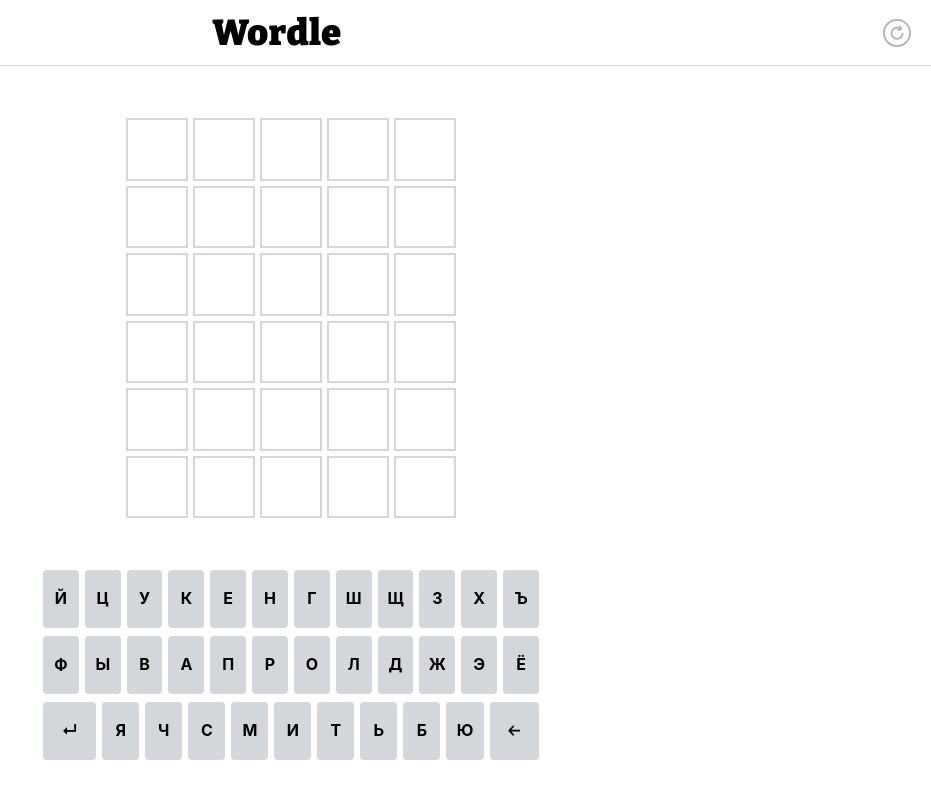
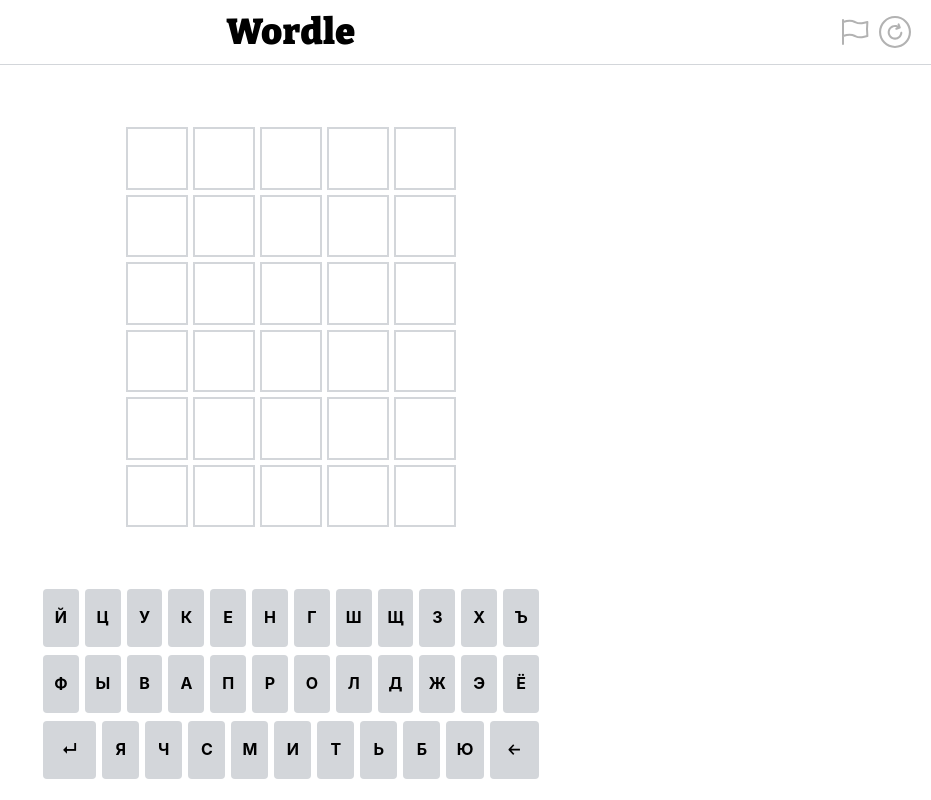
Before and after one commit to DenisShamanskiy/react-demo-wordle, a React (Create React App) app: page / in a window 1280 px wide. Shown: the whole page, without its empty margins (349-1280 px from the left). Built offline with nearby package versions, Linux system fonts and the light colour scheme.

Commit message:
Добавлена возможность сдаться

```diff
--- a/src/components/App.tsx
+++ b/src/components/App.tsx
@@ -2,6 +2,7 @@
 import 'tw-elements';
 import { WORDS } from 'words';
 import { useAppDispatch, useAppSelector } from 'hook';
+import useCurrentHeight from 'utils/getHeight';
 import { setAlert } from 'store/alertSlice';
 import { addLetter, colorLetter, removeLetter } from 'store/boardSlice';
 import { addCurrentGuess, removeCurrentGuess, resetCurrentGuess } from 'store/currentGuessSlice';
@@ -12,9 +13,8 @@
 import Alert from './Alert';
 import Header from './Header';
 import Main from './Main';
-import useCurrentHeight from 'utils/getHeight';
 import Modal from './Modal';
-import { GameLost, Restart } from './ModalContent'
+import { GameLost, LeaveGame, Restart } from './ModalContent'
 
 function App() {
   const styleHeight = {
@@ -27,7 +27,6 @@
   const currentGuess  = useAppSelector(state => state.currentGuess.currentGuessSlice);
   const rightGuess  = useAppSelector(state => state.rightGuess.rightGuessSlice);
   const { open, window }  = useAppSelector(state => state.modal.modalSlice);
-
 
   const keyDownHandler = (event: React.KeyboardEvent<HTMLDivElement>) => {
     if (guessesRemaining === 0) return
@@ -127,6 +126,8 @@
         return <Restart/>
       case "GameLost":
         return <GameLost/>
+      case "LeaveGame":
+        return <LeaveGame/>
       default:
         return undefined
     }
--- a/src/components/Header.tsx
+++ b/src/components/Header.tsx
@@ -1,6 +1,7 @@
 import { useAppDispatch, useAppSelector } from "hook";
 import { activeModal } from "store/modalSlice";
 import icom from "../icon/redo-circle-outline-icon.svg"
+import flag from "../icon/flag-line-icon.svg"
 
 const Header = () => {
 
@@ -9,13 +10,21 @@
   const dispatch = useAppDispatch();
 
   return (
-    <header className="header">
-        <h1 className="header__title">Wordle</h1>
-        <div className="flex flex-col relative group">
+    <header className="h-10 sm:h-[65px] px-4 md:px-5 flex items-center text-[color:var(--color-tone-1)] border-b border-[color:var(--color-tone-4)]">
+    <h1 className="md:ml-36 grow-[2] font-black text-[28px] md:text-[32px] lg:text-[36px] tracking-[0.01em] text-left md:text-center pointer-events-none relative leading-none font-['Bitter']">Wordle</h1>
+    <div className="w-36 flex justify-end items-center">
       <button
         type="button"
-            className="icon"
-            onClick={() => dispatch(activeModal({open: true, window: "Restart"}))}
+        className="inline-block mr-2 w-7 h-7 md:w-8 md:h-8 rounded disabled:pointer-events-none disabled:opacity-30 hover:scale-110 transition duration-300 ease-in-out"
+        onClick={() => dispatch(activeModal({open: true, window: "Restart", title: "Сдаёшься?"}))}
+        style={{backgroundImage: `url(${flag})`}}
+        disabled={board[0]?.every((item) => item.color === "")}
+        >
+        </button>
+        <button
+          type="button"
+          className="inline-block w-7 h-7 md:w-8 md:h-8 rounded disabled:pointer-events-none disabled:opacity-30 hover:scale-110 transition duration-300 ease-in-out"
+          onClick={() => dispatch(activeModal({open: true, window: "Restart", title: "Начнём сначала?"}))}
           style={{backgroundImage: `url(${icom})`}}
           disabled={board[0]?.every((item) => item.color === "")}
           >
--- a/src/components/Keyboard.tsx
+++ b/src/components/Keyboard.tsx
@@ -9,7 +9,7 @@
   const keyBoard  = useAppSelector(state => state.keyBoard.keyBoard);
 
     return (
-      <div className="block mx-2 mb-10 select-none">
+      <div className="block mx-2 mb-5 select-none">
         {keyBoard.map((_, indexRow) => {
           return (
             <div className="flex w-full mt-0 mb-2 mx-auto last:mb-0 touch-manipulation" key={indexRow}>
--- a/src/components/ModalContent.tsx
+++ b/src/components/ModalContent.tsx
@@ -11,21 +11,24 @@
 
     const dispatch = useAppDispatch();
 
-    const { window }  = useAppSelector(state => state.modal.modalSlice);
+    const { window, title }  = useAppSelector(state => state.modal.modalSlice);
 
     const resetGame = () => {
         dispatch(restartRightGuess())
         dispatch(resetBoard())
         dispatch(restartColorKey())
         dispatch(restartGuessesRemaining())
-        dispatch(activeModal({open: false, window: window}))
+        dispatch(activeModal({open: false, window: window, title: title}))
+        if (title === "Сдаёшься?") {
+            setTimeout(() => dispatch(activeModal({open: true, window: "LeaveGame"})), 700 )
+        }
     }
 
     return (
         <div className="w-80">
-            <h2 className="py-4 text-base font-extrabold text-center uppercase ">Начнём сначала?</h2>
+            <h2 className="py-4 text-base font-bold text-center uppercase ">{title}</h2>
             <div className="py-4 flex justify-center items-center">
-                <button className="inline-block w-4/12 h-9 mr-2 rounded bg-[#aa6464] font-bold text-white hover:scale-105" onClick={() => dispatch(activeModal({open: false, window: window}))}>НЕТ</button>
+                <button className="inline-block w-4/12 h-9 mr-2 rounded bg-[#aa6464] font-bold text-white hover:scale-105" onClick={() => dispatch(activeModal({open: false, window: window, title: title}))}>НЕТ</button>
                 <button className="inline-block w-4/12 h-9 ml-2 rounded bg-[#6475aa] font-bold text-white hover:scale-105" onClick={() => resetGame()}>ДА</button>
             </div>
         </div>
@@ -71,3 +74,28 @@
         </div>
     );
 }
+
+export const LeaveGame = () => {
+
+    const dispatch = useAppDispatch();
+
+    const { open, window }  = useAppSelector(state => state.modal.modalSlice);
+
+    const rightGuess  = useAppSelector(state => state.rightGuess.rightGuessSlice);
+
+    return (
+        <div className="w-80">
+            <p className="py-4 text-base font-bold text-center border-b border-dotted border-[color:var(--color-tone-4)] uppercase box-border">Загаданное слово</p>
+            <div className="py-4 flex justify-center items-center border-b border-dotted border-[color:var(--color-tone-4)]">
+                {[...rightGuess].map((item, ind) => {
+                        return (
+                            <div className={`w-9 h-9 mr-1 last-of-type:mr-0 inline-flex justify-center items-center text-2xl leading-8 font-extrabold align-middle box-border uppercase select-none bg-[#6aaa64] border-0 text-[#ffffff] ${!open && "opacity-0"}`} key={ind}>{item}</div>
+                        );
+                    })}
+            </div>
+            <div className="py-4 flex justify-center items-center">
+                <button className="inline-block w-4/12 h-9 rounded bg-[#6475aa] font-bold text-white hover:scale-105" onClick={() => dispatch(activeModal({open: false, window: window}))}>ХОРОШО</button>
+            </div>
+        </div>
+    );
+}
--- a/src/index.css
+++ b/src/index.css
@@ -23,12 +23,6 @@
   }
 }
 @layer components {
-  .header {
-    @apply h-10 sm:h-[65px] px-4 md:px-5 flex flex-row items-center justify-start flex-nowrap text-[color:var(--color-tone-1)] border-b border-[color:var(--color-tone-4)] box-content
-  }
-  .header__title {
-    @apply grow-[2] font-black text-[28px] md:text-[32px] lg:text-[36px] tracking-[0.01em] text-left md:text-center left-0 right-0 pointer-events-none relative box-border leading-none font-['Bitter']
-  }
   .letter {
     @apply w-full inline-flex justify-center items-center text-[2rem] leading-8 font-extrabold align-middle box-border uppercase select-none border-2 border-[#d3d6da];
   }
@@ -48,7 +42,7 @@
     @apply font-bold border-0 p-0 mt-0 mr-1.5 mb-0 ml-0 h-[58px] rounded cursor-pointer select-none  flex-1 flex justify-center items-center last:mr-0;
   }
   .icon {
-    @apply z-50 inline-block w-7 h-7 rounded disabled:pointer-events-none disabled:opacity-30 hover:rotate-[360deg] transition duration-500 ease-in-out;
+    @apply inline-block w-7 h-7 rounded disabled:pointer-events-none disabled:opacity-30 hover:rotate-[360deg] transition duration-500 ease-in-out;
   }
   .modal {
     @apply fixed w-full h-full min-w-[414px] bg-white/60 top-0 left-0 flex justify-center items-center opacity-0 pointer-events-none transition-opacity duration-500 z-50
--- a/src/store/modalSlice.ts
+++ b/src/store/modalSlice.ts
@@ -3,14 +3,16 @@
 type ModalState = {
     modalSlice: {
         open: boolean,
-        window: string
+        window: string,
+        title?: string
     };
 }
 
 const initialState: ModalState = {
     modalSlice: {
         open: false,
-        window: ""
+        window: "",
+        title: ""
     },
 }
 
@@ -21,7 +23,8 @@
         activeModal(state, action) {
             state.modalSlice = {...state.modalSlice,
                 open: action.payload.open,
-                window: action.payload.window
+                window: action.payload.window,
+                title: action.payload.title
             }
         }
     }
--- a/src/words.ts
+++ b/src/words.ts
@@ -625,6 +625,7 @@
     "позёр",
     "глава",
     "варан",
+    "понос",
     "охват",
     "бетон",
     "налёт",
@@ -700,6 +701,7 @@
     "ольха",
     "племя",
     "богач",
+    "цыган",
     "мышца",
     "пачка",
     "купон",
@@ -862,6 +864,7 @@
     "автор",
     "ливер",
     "ствол",
+    "говно",
     "обвал",
     "иваси",
     "опека",
@@ -925,6 +928,7 @@
     "делец",
     "казус",
     "шпиль",
+    "сурок",
     "капот",
     "штиль",
     "багаж",
--- a/tailwind.config.js
+++ b/tailwind.config.js
@@ -41,9 +41,6 @@
       boxShadow: {
         modal: "0 4px 23px 0 rgb(0 0 0 / 20%)",
       },
-      content: {
-        link: `url("icon/redo-circle-outline-icon.svg")`,
-      },
     },
   },
   plugins: [],
```
Also changed, not shown: src/icon/flag-line-icon.svg (added). Lines whose indentation alone changed are shown as unchanged.
